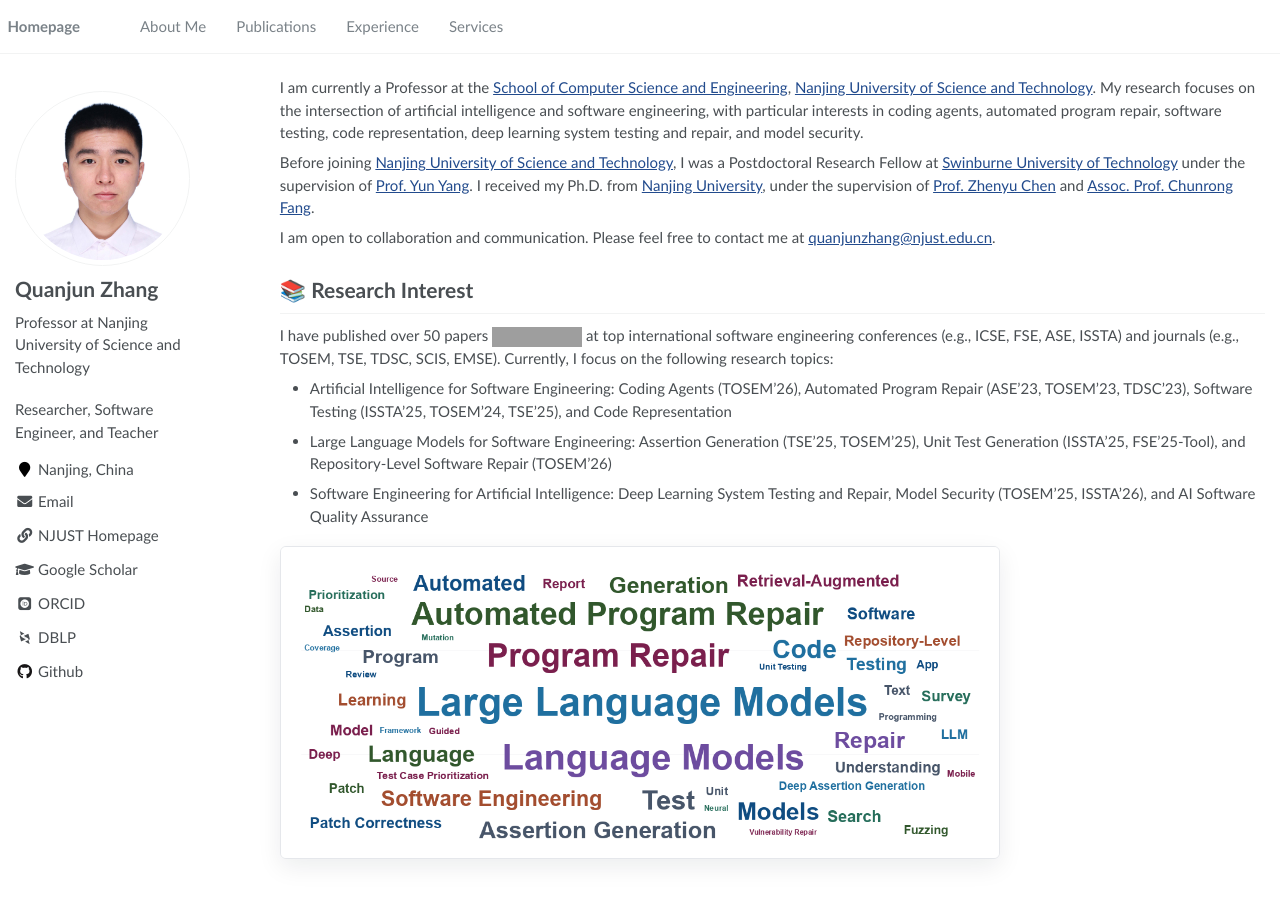
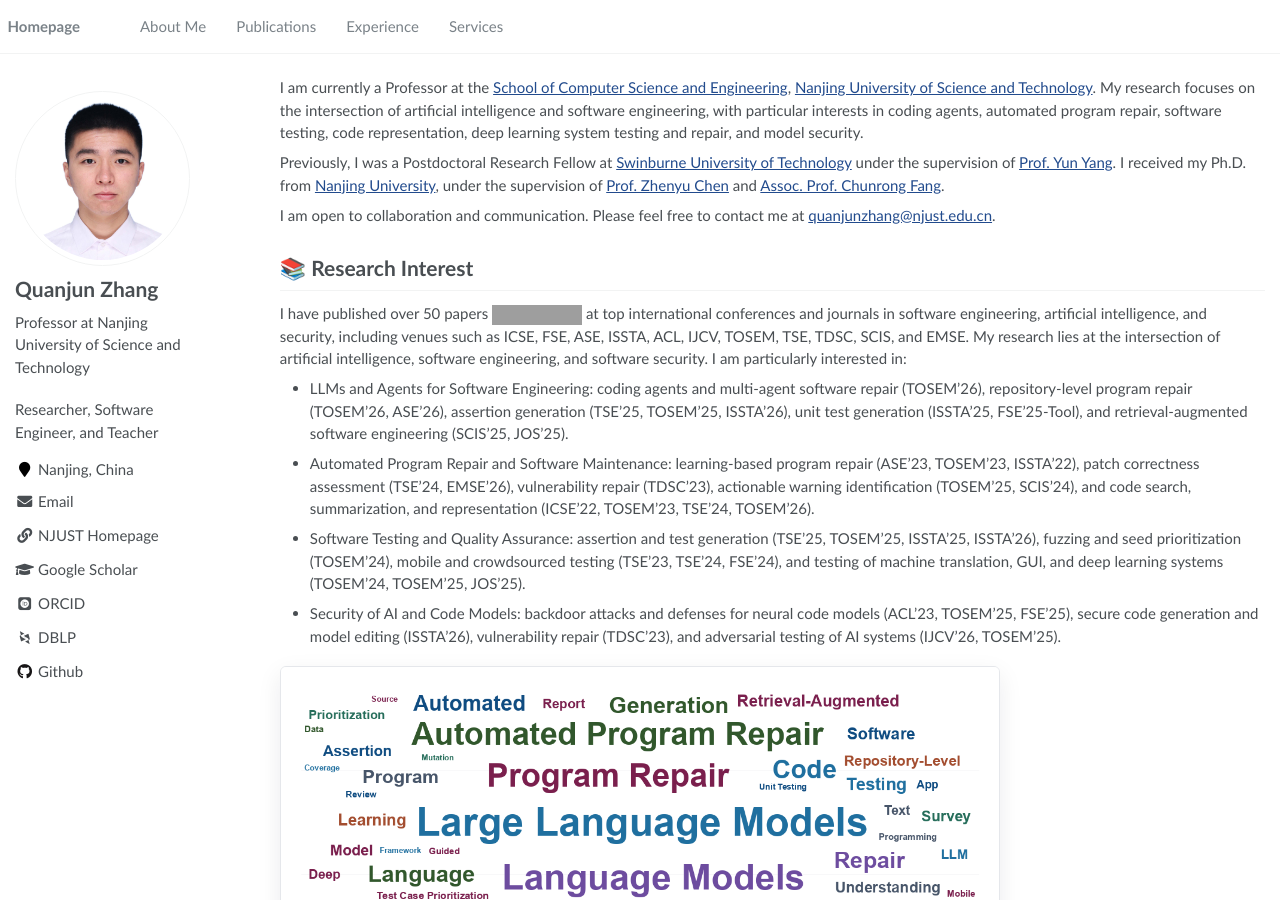
Before and after one commit to QuanjunZhang/quanjunzhang.github.io, a Jekyll site: the page built from _pages/about.md, in a window 1280 px wide and 900 px high. Built offline with Jekyll 4.4.1, drawn with Linux system fonts in a browser that asks for light colours; some web fonts are replaced; grey boxes are pictures that could not be loaded.

Commit message:
Refine research interests

```diff
--- a/_pages/about.md
+++ b/_pages/about.md
@@ -11,7 +11,7 @@ redirect_from:
 
 I am currently a Professor at the [School of Computer Science and Engineering](https://cs.njust.edu.cn/), [Nanjing University of Science and Technology](https://www.njust.edu.cn/). My research focuses on the intersection of artificial intelligence and software engineering, with particular interests in coding agents, automated program repair, software testing, code representation, deep learning system testing and repair, and model security.
 
-Before joining [Nanjing University of Science and Technology](https://www.njust.edu.cn/), I was a Postdoctoral Research Fellow at [Swinburne University of Technology](https://www.swinburne.edu.au/) under the supervision of [Prof. Yun Yang](https://www.swinburne.edu.au/research/our-research/access-our-research/find-a-researcher-or-supervisor/researcher-profile/?id=yyang). I received my Ph.D. from [Nanjing University](https://www.nju.edu.cn/en/), under the supervision of [Prof. Zhenyu Chen](https://scholar.google.com/citations?user=HQWxCnkAAAAJ) and [Assoc. Prof. Chunrong Fang](https://scholar.google.com/citations?user=S3Rd5TgAAAAJ).
+Previously, I was a Postdoctoral Research Fellow at [Swinburne University of Technology](https://www.swinburne.edu.au/) under the supervision of [Prof. Yun Yang](https://www.swinburne.edu.au/research/our-research/access-our-research/find-a-researcher-or-supervisor/researcher-profile/?id=yyang). I received my Ph.D. from [Nanjing University](https://www.nju.edu.cn/en/), under the supervision of [Prof. Zhenyu Chen](https://scholar.google.com/citations?user=HQWxCnkAAAAJ) and [Assoc. Prof. Chunrong Fang](https://scholar.google.com/citations?user=S3Rd5TgAAAAJ).
 
 I am open to collaboration and communication. Please feel free to contact me at [quanjunzhang@njust.edu.cn](mailto:quanjunzhang@njust.edu.cn).
 
@@ -19,11 +19,12 @@ I am open to collaboration and communication. Please feel free to contact me at
 
 # 📚 Research Interest
 
-I have published over 50 papers <a href='https://scholar.google.com/citations?user=zRzZ8HwAAAAJ&hl=zh-CN'><img src="https://img.shields.io/endpoint?logo=Google%20Scholar&url=https%3A%2F%2Fcdn.jsdelivr.net%2Fgh%2FQuanjunZhang%2Fquanjunzhang.github.io%40google-scholar-stats%2Fgs_data_shieldsio.json&labelColor=f6f6f6&color=9cf&style=flat&label=citations"></a> at top international software engineering conferences (e.g., ICSE, FSE, ASE, ISSTA) and journals (e.g., TOSEM, TSE, TDSC, SCIS, EMSE). Currently, I focus on the following research topics:
+I have published over 50 papers <a href='https://scholar.google.com/citations?user=zRzZ8HwAAAAJ&hl=zh-CN'><img src="https://img.shields.io/endpoint?logo=Google%20Scholar&url=https%3A%2F%2Fcdn.jsdelivr.net%2Fgh%2FQuanjunZhang%2Fquanjunzhang.github.io%40google-scholar-stats%2Fgs_data_shieldsio.json&labelColor=f6f6f6&color=9cf&style=flat&label=citations"></a> at top international conferences and journals in software engineering, artificial intelligence, and security, including venues such as ICSE, FSE, ASE, ISSTA, ACL, IJCV, TOSEM, TSE, TDSC, SCIS, and EMSE. My research lies at the intersection of artificial intelligence, software engineering, and software security. I am particularly interested in:
 
-- Artificial Intelligence for Software Engineering: Coding Agents (TOSEM'26), Automated Program Repair (ASE'23, TOSEM'23, TDSC'23), Software Testing (ISSTA'25, TOSEM'24, TSE'25), and Code Representation
-- Large Language Models for Software Engineering: Assertion Generation (TSE'25, TOSEM'25), Unit Test Generation (ISSTA'25, FSE'25-Tool), and Repository-Level Software Repair (TOSEM'26)
-- Software Engineering for Artificial Intelligence: Deep Learning System Testing and Repair, Model Security (TOSEM'25, ISSTA'26), and AI Software Quality Assurance
+- LLMs and Agents for Software Engineering: coding agents and multi-agent software repair (TOSEM'26), repository-level program repair (TOSEM'26, ASE'26), assertion generation (TSE'25, TOSEM'25, ISSTA'26), unit test generation (ISSTA'25, FSE'25-Tool), and retrieval-augmented software engineering (SCIS'25, JOS'25).
+- Automated Program Repair and Software Maintenance: learning-based program repair (ASE'23, TOSEM'23, ISSTA'22), patch correctness assessment (TSE'24, EMSE'26), vulnerability repair (TDSC'23), actionable warning identification (TOSEM'25, SCIS'24), and code search, summarization, and representation (ICSE'22, TOSEM'23, TSE'24, TOSEM'26).
+- Software Testing and Quality Assurance: assertion and test generation (TSE'25, TOSEM'25, ISSTA'25, ISSTA'26), fuzzing and seed prioritization (TOSEM'24), mobile and crowdsourced testing (TSE'23, TSE'24, FSE'24), and testing of machine translation, GUI, and deep learning systems (TOSEM'24, TOSEM'25, JOS'25).
+- Security of AI and Code Models: backdoor attacks and defenses for neural code models (ACL'23, TOSEM'25, FSE'25), secure code generation and model editing (ISSTA'26), vulnerability repair (TDSC'23), and adversarial testing of AI systems (IJCV'26, TOSEM'25).
 
 <div class="research-wordcloud-wrap">
   <img src="/images/research-wordcloud.png" alt="Research word cloud generated from publication titles" class="research-wordcloud">
```
